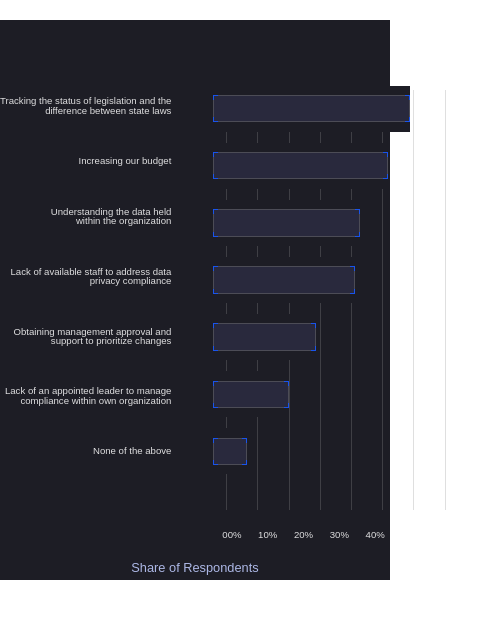
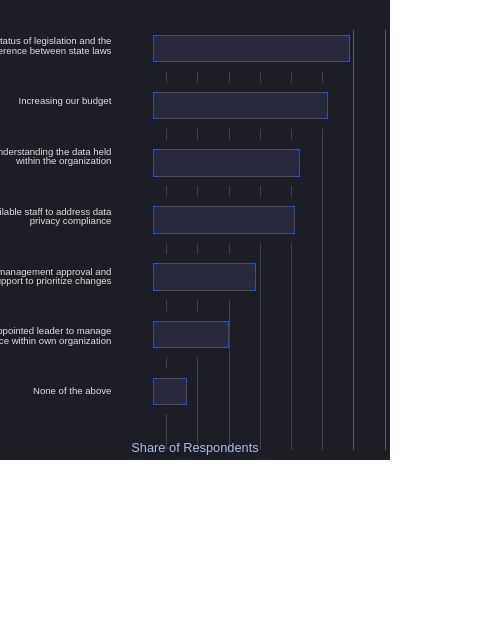
Before and after one commit to ShafeequrRehman/59-Of-companies-doing-business, a plain HTML site: page index.html in a window 390 px wide. Shown: the whole page, 492 px wide, since content can reach past the window. Drawn offline with Linux system fonts and the light colour scheme.

Commit message:
Update index.html

```diff
--- a/index.html
+++ b/index.html
@@ -212,6 +212,9 @@
       width: calc(101% - 124px);
       font-size: 0.6rem;
       color: rgba(255, 255, 255, 0.863);
+    }
+    .chart-container {
+        margin: -60px;
     }
 
         .barmain{
```
